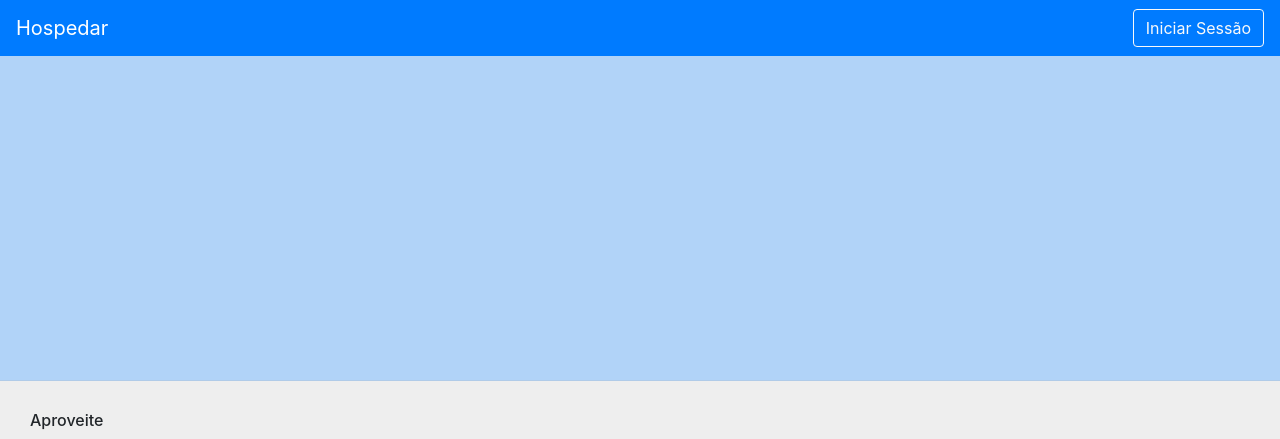
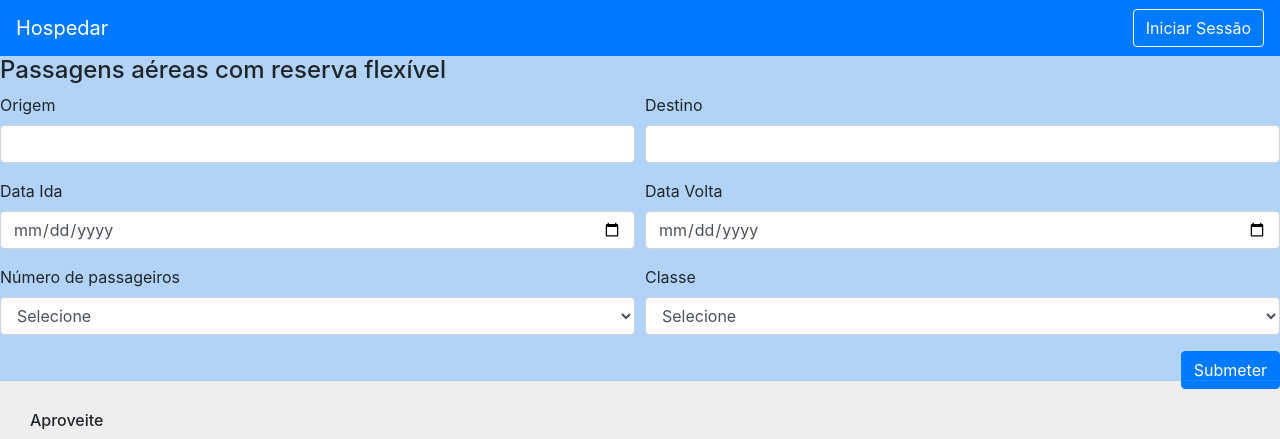
Before and after one commit to mstagomori/App.hospedar.com, a React (Create React App) app: page / in a window 1280 px wide. Shown: the top 439 px of the page. Built offline with nearby package versions, Linux system fonts and the light colour scheme.

Commit message:
added filter

```diff
--- a/src/pages/Home.js
+++ b/src/pages/Home.js
@@ -17,7 +17,61 @@ export default function Home () {
         <div className="main">
             <HomeNavBar/>
             <div className="filter-container">
+            <h4>Passagens aéreas com reserva flexível<br></br> </h4>
 
+                {/* Data Ida: {HomeDate()}<br></br> Data Volta  {HomeDate()} */}
+
+                <form>
+                <div class="form-row">
+                    <div class="form-group col-md-6">
+                    <label for="inputEmail4">Origem</label>
+                    <input type="text" class="form-control" id="inputEmail4"/>
+                    </div>
+                    <div class="form-group col-md-6">
+                    <label for="inputPassword4">Destino</label>
+                    <input type="text" class="form-control" id="inputPassword4"/>
+                    </div>
+                    <div class="form-group col-md-6">
+                    <label for="inputEmail4">Data Ida</label>
+                    <input type="date" class="form-control" id="inputEmail4"/>
+                    </div>
+
+                    <div class="form-group col-md-6">
+                    <label for="inputEmail4">Data Volta</label>
+                    <input type="date" class="form-control" id="inputEmail4"/>
+                    </div>
+
+                    <div class="form-group col-md-6">
+                    <label for="inputEmail4">Número de passageiros</label>
+                    <select id="inputState" class="form-control">
+                        <option selected>Selecione</option>
+                        <option>1</option>
+                        <option>2</option>
+                        <option>3</option>
+                        <option>4</option>
+                        <option>5</option>
+                        <option>6</option>
+                        <option>7</option>
+                        <option>8</option>
+                    </select>
+                    </div>
+
+                    <div class="form-group col-md-6">
+                    <label for="inputPassword4">Classe</label>
+                    <select id="inputState" class="form-control">
+                        <option selected>Selecione</option>
+                        <option>Primeira Classe</option>
+                        <option>Executiva</option>
+                        <option>Econômica</option>
+                    </select>
+                    </div>
+
+                </div>
+                <div class="w-100 d-flex justify-content-end">
+                    <button type="submit" class="btn btn-primary">Submeter</button>
+                </div>
+
+                </form>
             </div>
 
             <div className="offer-container">
```
